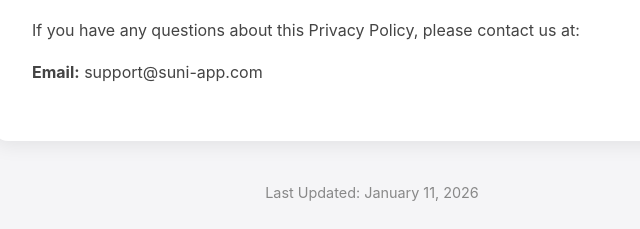
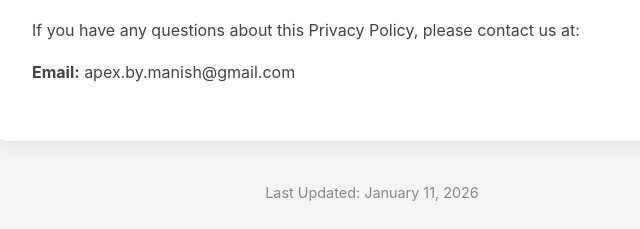
Before and after one commit to masukojhol/suni-legal, a plain HTML site: page privacy-policy.html in a window 1280 px wide. Shown: the part 3475-3704 px from the top of the page, 268-908 px from the left. Drawn offline with Linux system fonts and the light colour scheme.

Commit message:
Update contact email to apex.by.manish@gmail.com

```diff
--- a/privacy-policy.html
+++ b/privacy-policy.html
@@ -157,7 +157,7 @@
         <div class="card">
             <h2>Contact Us</h2>
             <p>If you have any questions about this Privacy Policy, please contact us at:</p>
-            <p><strong>Email:</strong> support@suni-app.com</p>
+            <p><strong>Email:</strong> apex.by.manish@gmail.com</p>
         </div>
 
         <p class="updated">Last Updated: January 11, 2026</p>
```
Also changed, not shown: terms.html (+1 -1 lines).
